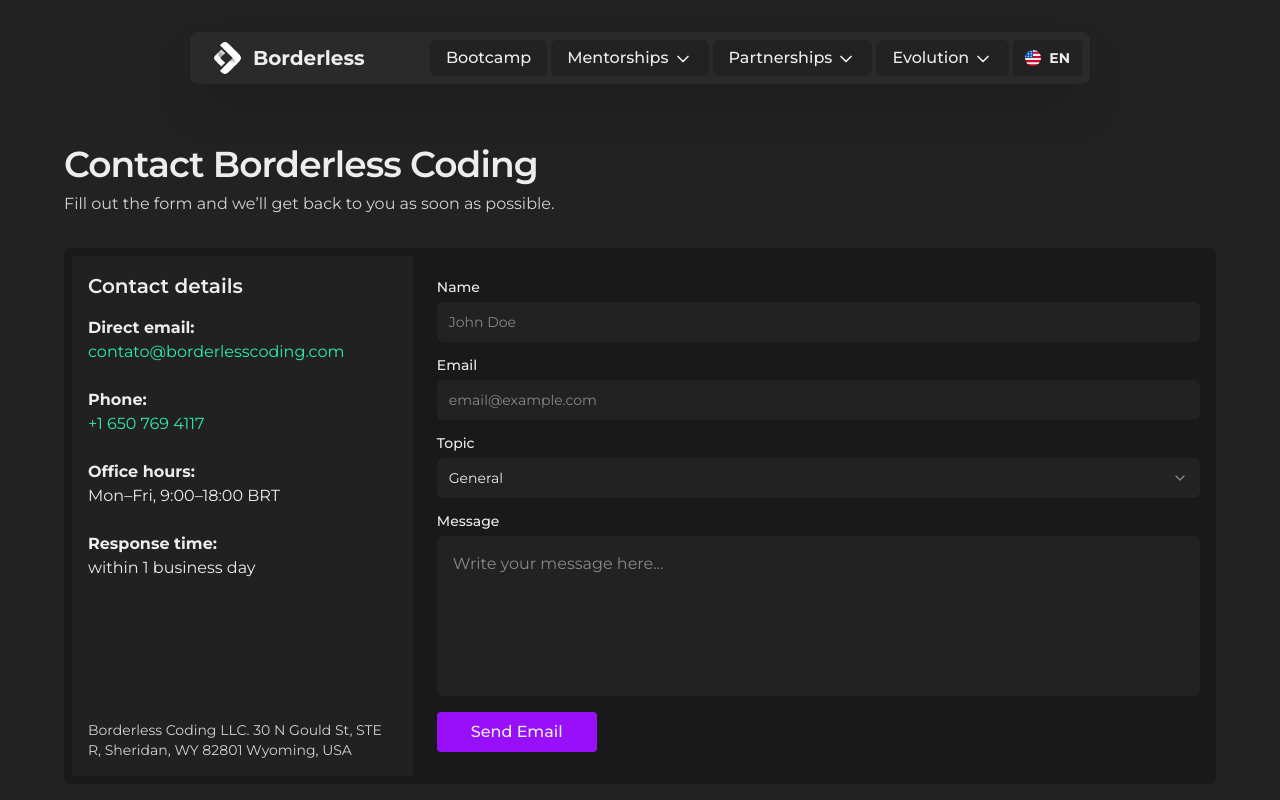
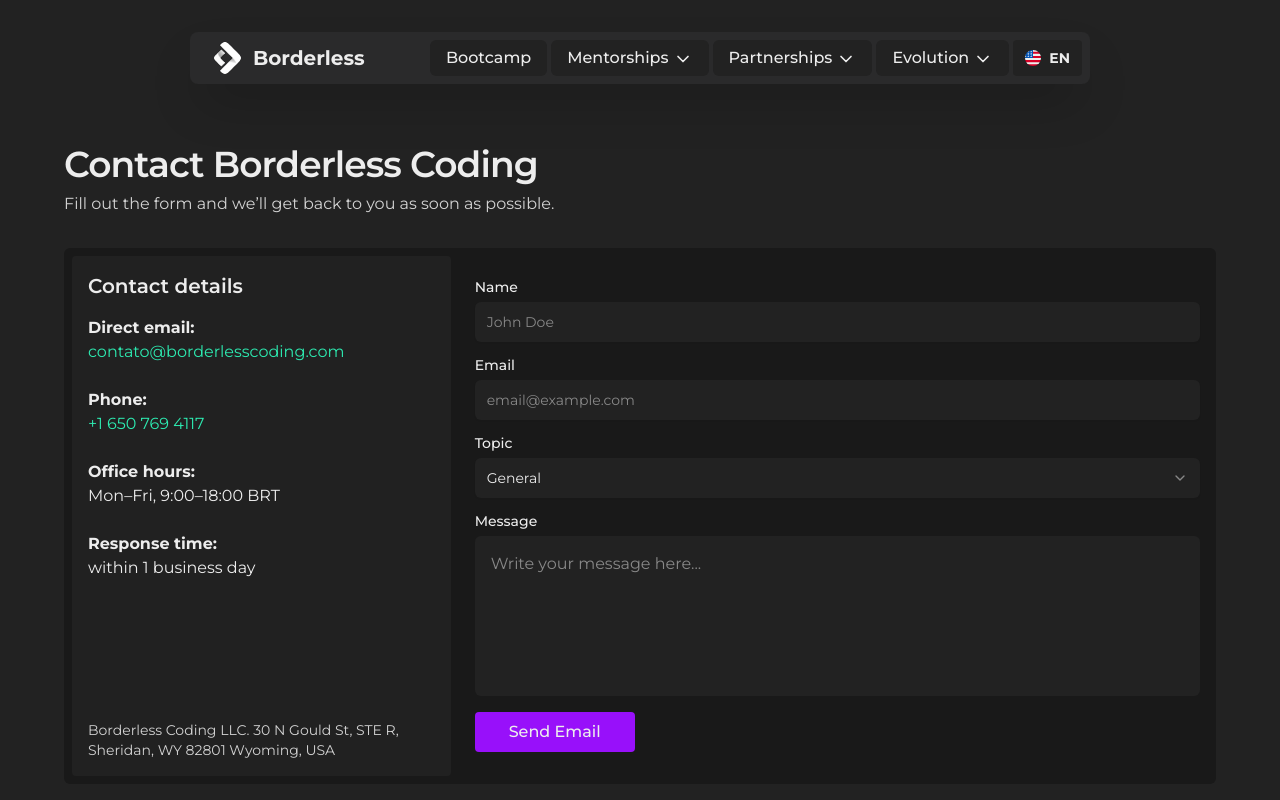
Before and after one commit to ProgramadoresSemPatria/borderless-institutional-website, a Next.js app: page /en/contact in a window 1280 px wide. Shown: the top 800 px of the page. Built offline with nearby package versions, Linux system fonts and the light colour scheme.

Commit message:
fix: contact expading error

```diff
--- a/app/[locale]/(subpages)/contact/page.tsx
+++ b/app/[locale]/(subpages)/contact/page.tsx
@@ -69,12 +69,13 @@ export default function Page() {
       </h1>
       <p className="text-gray mb-8">{t("subtitle")}</p>
 
-      <div className="grid gap-4 xl:grid-cols-[30%_1fr] bg-tertiary p-2 rounded-md mb-8">
-        <aside className="flex flex-col space-y-4 bg-[#212121] p-4 mb-8 xl:min-h-full">
+      <div className="flex gap-4 flex-col xl:flex-row bg-tertiary p-2 rounded-md mb-8">
+        <aside className="flex flex-col space-y-4 bg-[#212121] p-4 basis-1/3 rounded-sm">
           <div className="text-xl font-semibold">
             {t("aside.contactDetails")}
           </div>
-          <div className="space-y-6 grow">
+
+          <div className="space-y-6 xl:mb-auto">
             <p>
               <span className="block font-bold">
                 {t("aside.directEmailLabel")}
@@ -109,7 +110,7 @@ export default function Page() {
             </p>
           </div>
 
-          <div className="text-gray text-sm mt-12 xl:mt-0">
+          <div className="text-gray text-sm mt-12 xl:mt-0 max-w-md">
             {t("aside.address")}
           </div>
         </aside>
@@ -117,7 +118,7 @@ export default function Page() {
         <Form {...form}>
           <form
             onSubmit={form.handleSubmit(onSubmit)}
-            className="space-y-4 py-6 px-2"
+            className="space-y-4 py-6 px-2 grow"
           >
             <FormField
               control={form.control}
```
